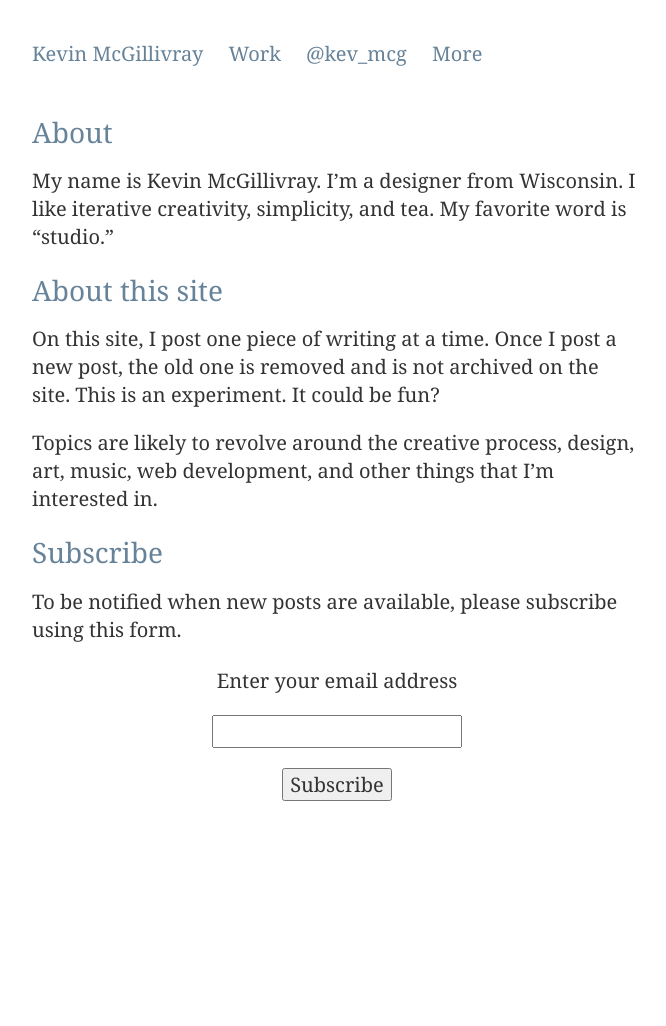
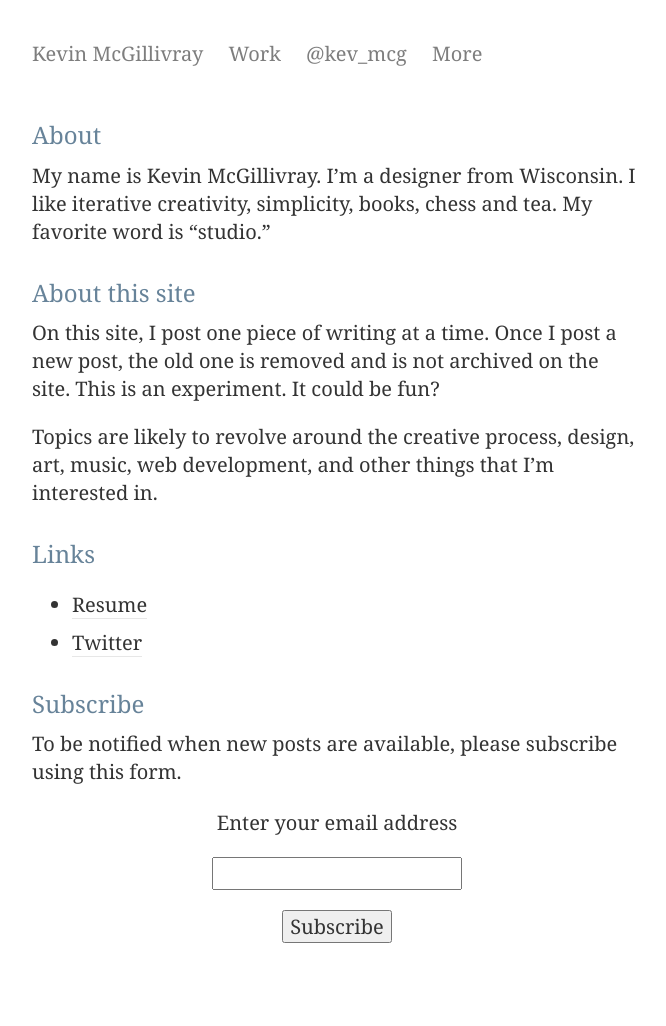
Before and after one commit to kmcgillivray/kmcgillivray.github.io, a Jekyll site: the page built from about/index.md, in a window 1280 px wide. Shown: the whole page, without its empty margins (303-969 px from the left). Built offline with Jekyll 4.4.1, drawn with Linux system fonts in a browser that asks for light colours; before the commit the page ends 900 px from its top, so only the background shows below that.

Commit message:
Style tweaks, add resume.

```diff
--- a/_includes/sidebar.html
+++ b/_includes/navigation.html
@@ -1,4 +1,4 @@
-		<header class="sidebar">
+		<header>
 			<nav class="nav">
 				<ul>
 					<li>
--- a/_layouts/default.html
+++ b/_layouts/default.html
@@ -1,8 +1,8 @@
 {% include header.html %}
 
 		<div class="main">
-      {% include sidebar.html %}
-      <article>
+      {% include navigation.html %}
+      <article class="post-body">
 
 		{{ content }}
 
--- a/about/index.md
+++ b/about/index.md
@@ -3,17 +3,22 @@ layout: default
 title: About
 ---
 
-# About
+## About
 
-My name is Kevin McGillivray. I'm a designer from Wisconsin. I like iterative creativity, simplicity, and tea. My favorite word is "studio."
+My name is Kevin McGillivray. I'm a designer from Wisconsin. I like iterative creativity, simplicity, books, chess and tea. My favorite word is "studio."
 
-# About this site
+## About this site
 
 On this site, I post one piece of writing at a time. Once I post a new post, the old one is removed and is not archived on the site. This is an experiment. It could be fun?
 
 Topics are likely to revolve around the creative process, design, art, music, web development, and other things that I'm interested in.
 
-# Subscribe
+## Links
+
+* [Resume](/resume)
+* [Twitter](http://twitter.com/kev_mcg)
+
+## Subscribe
 
 To be notified when new posts are available, please subscribe using this form.
 
--- a/css/main.css
+++ b/css/main.css
@@ -34,11 +34,6 @@ img {
 .img-circle {
   border-radius: 50%;
 }
-.clearfix:after {
-  content: "";
-  display: table;
-  clear: both;
-}
 
 /*
  * The Grid
@@ -50,38 +45,6 @@ img {
   max-width: 650px;
   margin-right: auto;
   margin-left: auto;
-}
-@media (min-width: 468px) {
-	.project:nth-child(5n+1),
-	.project:nth-child(5n) {
-		width: 38.1971%;
-		float: left;
-	}
-	.project:nth-child(5n-3) {
-		width: 61.8029%;
-		float: left;
-		padding-left: 20px;
-	}
-	.project:nth-child(5n-2) {
-		width: 100%;
-		float: left;
-	}
-	.project:nth-child(5n-1) {
-		width: 61.8029%;
-		float: left;
-		padding-right: 20px;
-	}
-}
-@media (min-width: 768px) {
-	.sidebar {
-    opacity: 1;
-    height: 100%;
-    transition: .3s;
-	}
-  .sidebar:hover {
-    opacity: 1;
-    transition: .3s;
-  }
 }
 .main img {
   margin-bottom: 20px;
@@ -95,11 +58,12 @@ p {
 	margin-top: 0;
 	margin-bottom: 20px;
 }
-a {
+.post-body a {
 	text-decoration: none;
-	color: #678399;
+	color: #333;
+	border-bottom: 1px solid #E7E7E7;
 }
-a:hover {
+.post-body a:hover {
 	color: #7E7E7E;
 }
 hr {
@@ -110,21 +74,22 @@ hr {
 	margin-bottom: 30px;
 }
 h1 {
-  margin-top: 0px;
-  margin-bottom: 15px;
+	margin-top: 10px;
+	margin-bottom: 5px;
   font-size: 1.4rem;
   font-weight: 500;
   color: #678399;
 }
 h2 {
-	font-size: 1.1rem;
+	margin-top: 1.5rem;
+	margin-bottom: .5rem;
+	font-size: 1.2rem;
+	color: #678399;
 	font-weight: 500;
-	color: #678399;
-	margin-top: 30px;
 }
 ol li,
 ul li {
-	margin-bottom: 20px;
+	margin-bottom: 10px;
 }
 
 /*
@@ -134,49 +99,25 @@ ul li {
 .nav {
   margin-bottom: 40px;
 }
-.sidebar .nav ul {
+.nav a {
+	text-decoration: none;
+	color: #7E7E7E;
+}
+.nav ul {
 	list-style: none;
 	padding-left: 0;
 }
-.sidebar .nav ul li {
+.nav ul li {
 	margin-right: 20px;
-	margin-bottom: 5px;
 	display: inline-block;
-}
-.sidebar .sidebar-title {
-	text-align: center;
-}
-.sidebar .portrait {
-  max-width: 100px;
-  border: 4px solid white;
-	text-align: center;
 }
 
 /*
- * Article
+ * Posts
  */
 
-article {
+.post-body {
 	margin-bottom: 40px;
-}
-
-/*
- * Projects
- */
-
-.project {
-	height: 100%;
-	font-size: 0px;
-}
-
-/*
- * Post
- */
-
-.post {
-  background-color: white;
-  padding: 25px;
-  border-radius: 3px;
 }
 .post-meta {
 	color: #7e7e7e;
--- a/index.html
+++ b/index.html
@@ -3,11 +3,9 @@ layout: default
 ---
 
 {% for post in site.categories.writing %}
-<article>
 	<h1>{{ post.title }}</h1>
 	<p class="post-meta">{{ post.date | date: "%-d %B %Y" }}</p>
 	{{ post.content }}
-</article>
 {% endfor %}
 
 <hr>
```
Also changed, not shown: resume/index.md (added, +102 -0 lines), work/index.md (+4 -4 lines).
